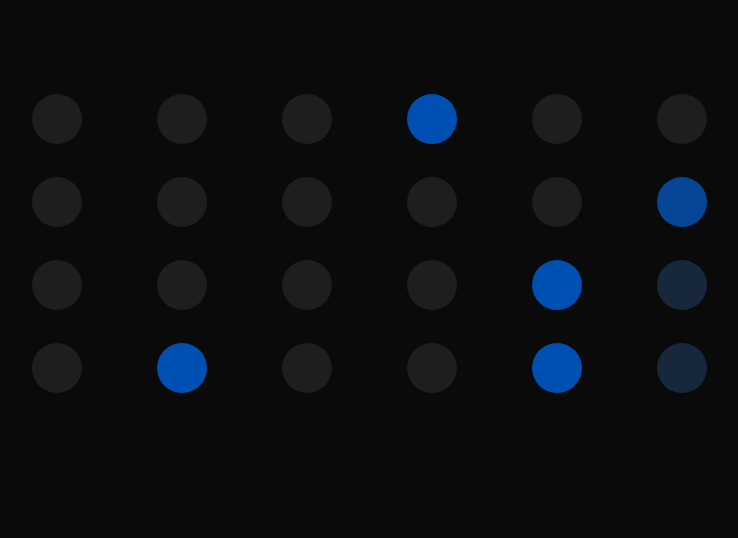
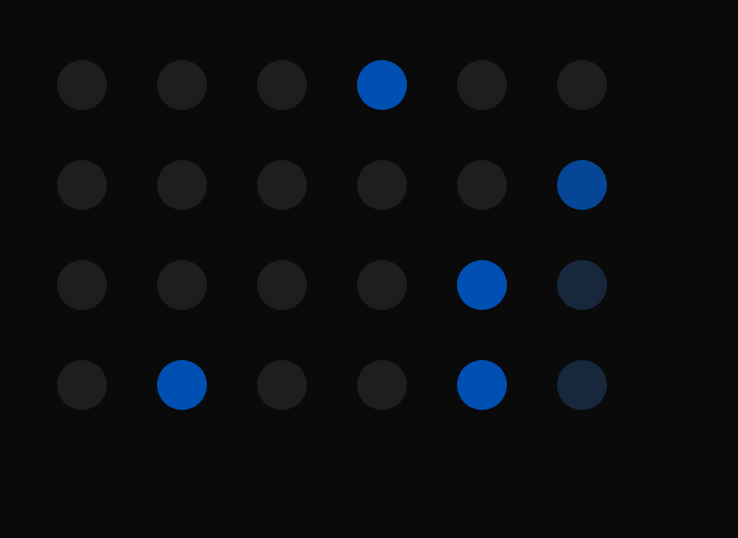
Before and after one commit to minizatic/d3-binary-clock, a plain HTML site: page index.html in a window 1280 px wide. Shown: the part 115-653 px from the top of the page, without its empty margins (258-996 px from the left). Drawn offline with nearby package versions, Linux system fonts and the light colour scheme.

Commit message:
Fixed xSpacing scale and removed jQuery

```diff
--- a/index.html
+++ b/index.html
@@ -3,13 +3,12 @@
 	<head>
 		<title>Binary Clock - SVG</title>
 		<link rel="stylesheet" href="/css/styles.css"></link>
-		<script src="/js/jquery.js"></script>
-		<script src="http://d3js.org/d3.v3.min.js" charset="utf-8"></script>
-		<script src="/js/app.js"></script>
 	</head>
 	<body>
 	<div class="container">
 	<svg></svg>
 	</div>
+	<script src="http://d3js.org/d3.v3.min.js" charset="utf-8"></script>
+	<script src="/js/app.js"></script>
 	</body>
 </html>
--- a/js/app.js
+++ b/js/app.js
@@ -1,5 +1,3 @@
-$(function(){
-
 var dataset = {
 	names: ["hours-1", "hours-2", "minutes-1", "minutes-2", "seconds-1", "seconds-2"],
 	values: ["eight", "four", "two", "one"]
@@ -10,16 +8,13 @@ $(function(){
 
 ySpacing = d3.scale.ordinal()
 	.domain(dataset.values)
-						.rangeRoundBands([0, height], 0, 1);
+	.rangeRoundBands([0, height], 0, 0.5);
 
 xSpacing = d3.scale.ordinal()
 	.domain(dataset.names)
-						.rangeRoundBands([0, width], 0, 1);
+	.rangeRoundBands([0, width], 0, 0.5);
 
-	var x = 25;
-	var spacing = 125;
-
-	var svg = d3.select('svg');
+var svg = d3.select("svg");
 svg
 .attr("width", width)
 .attr("height", height)
@@ -28,10 +23,9 @@ $(function(){
 .enter()
 .append("g")
 	.attr("class", function(d){return d;})
-		.attr("transform", function(){
-			var num = x;
-			x = x + spacing;
-			return "translate(" + num + ", 0)";
+	.attr("transform", function(d){
+		var xValue = xSpacing(d);
+		return "translate(" + xValue + ", 0)";
 	})
 	.classed("column", true)
 	.selectAll("circle")
@@ -44,9 +38,9 @@ $(function(){
 
 
 function leftPad(number, targetLength) {
-		var output = number + '';
+	var output = number + "";
 	while (output.length < targetLength) {
-			output = '0' + output;
+		output = "0" + output;
 	}
 	return output;
 }
@@ -105,4 +99,3 @@ $(function(){
 	display(secondsTwo, "seconds-2");
 
 }, 1000);
-});
```
Lines whose indentation alone changed are shown as unchanged.
